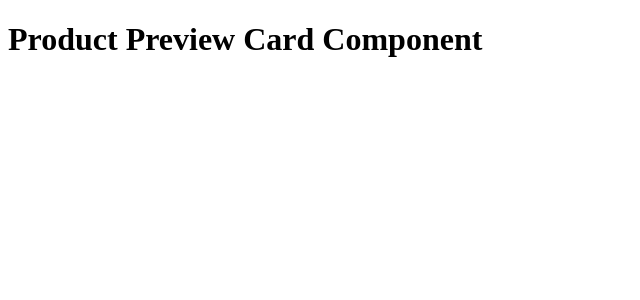
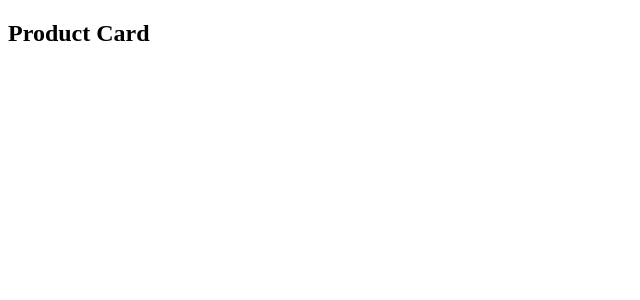
Before and after one commit to Aditi-Sawardekar/product-preview-card-component, a React (Vite) app: page / in a window 1280 px wide. Shown: the top 300 px of the page, without its empty margins (0-640 px from the left). Built offline with nearby package versions, Linux system fonts and the light colour scheme.

Commit message:
Set up project structure with ProductPreviewPage and ProductCard component, and render in App.tsx

```diff
--- a/src/App.tsx
+++ b/src/App.tsx
@@ -1,7 +1,9 @@
+import ProductPreviewPage from "./pages/ProductPreviewPage/ProductPreviewPage";
+
 function App() {
   return (
     <>
-      <h1>Product Preview Card Component</h1>
+      <ProductPreviewPage />
     </>
   );
 }
--- /dev/null
+++ b/src/components/ProductCard/ProductCard.tsx
@@ -0,0 +1,3 @@
+export default function ProductCard() {
+  return <h2>Product Card</h2>;
+}
--- /dev/null
+++ b/src/pages/ProductPreviewPage/ProductPreviewPage.tsx
@@ -0,0 +1,5 @@
+import ProductCard from "../../components/ProductCard/ProductCard";
+
+export default function ProductPreviewPage() {
+  return <ProductCard />;
+}
```
Also changed, not shown: src/components/ProductCard/ProductCard.module.css (added), src/pages/ProductPreviewPage/ProductPreviewPage.module.css (added).
